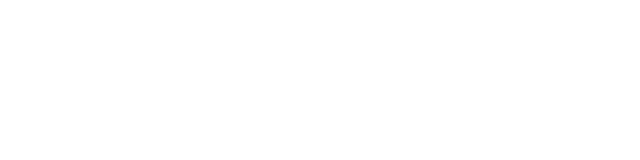
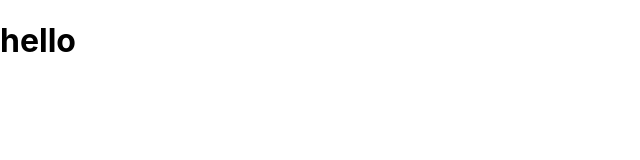
Before and after one commit to sanasadaf/newReact, a React (Create React App) app in the folder my-app/: page / in a window 1280 px wide. Shown: the top 160 px of the page, without its empty margins (0-640 px from the left). Built offline with nearby package versions, Linux system fonts and the light colour scheme.

Commit message:
initialized App.js and Cart.jsx and Homepage.jsx

```diff
--- a/my-app/src/App.js
+++ b/my-app/src/App.js
@@ -1,8 +1,11 @@
+import Homepage from "./pages/homepage/Homepage";
 
 
 function App() {
   return (
-    <></>
+    <>
+    <Homepage/>
+    </>
   );
 }
 
--- /dev/null
+++ b/my-app/src/pages/homepage/Homepage.jsx
@@ -0,0 +1,13 @@
+import React from 'react'
+
+const Homepage = () => {
+  return (
+    <div>
+      <h1>
+        hello
+      </h1>
+    </div>
+  )
+}
+
+export default Homepage
```
Also changed, not shown: my-app/src/cart/Cart.jsx (added, +11 -0 lines).
